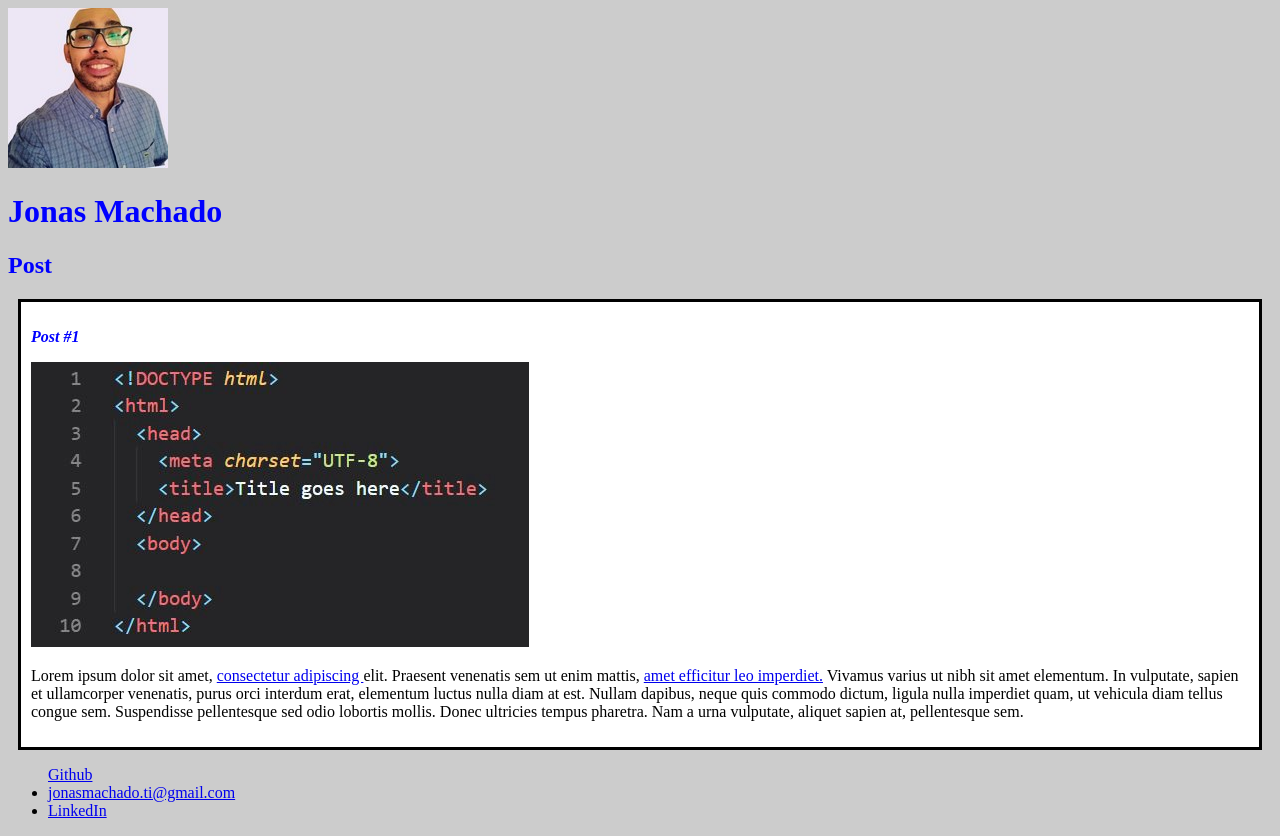
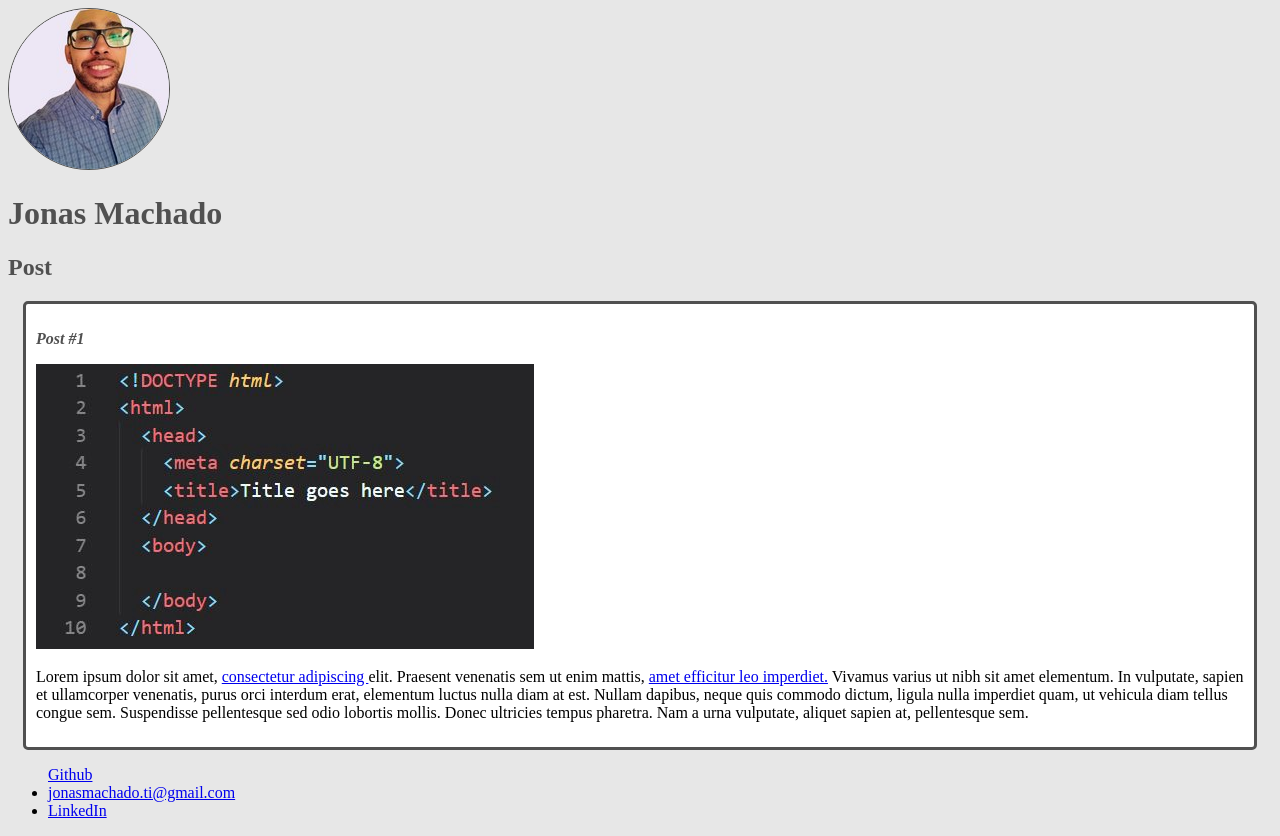
Before and after one commit to jonasmachados/html-project-dio, a plain HTML site: page index.html in a window 1280 px wide. Drawn offline with Linux system fonts and the light colour scheme.

Commit message:
styling elements

```diff
--- a/index.html
+++ b/index.html
@@ -9,7 +9,7 @@
 
 <body>
     <header>
-        <img src='img/perfil.png' alt="Ilustração do rosto do Jonas Machado">
+        <img src='img/perfil.png' alt="Ilustração do rosto do Jonas Machado" class="photo_perfil">
         <h1 id="title"> Jonas Machado</h1>
     </header>
     <section>
@@ -19,9 +19,9 @@
         <article class="post">
             <header>
                 <h3 class="post_title">Post #1</h3>
-                <img src="img/html-code.png" alt="Editor de texto contendo codigo HTML.">
+                <img src="img/html-code.png" alt="Editor de texto contendo codigo HTML." class="post_image">
             </header>
-            <p>
+            <p class="post_content">
                 Lorem ipsum dolor sit amet, <a href="https://www.linkedin.com/in/jonas-machados/"
                     target="_blank">consectetur adipiscing </a> elit. Praesent venenatis sem ut enim
                 mattis, <a href="mailto:jonasmachado.ti@gmail.com"> amet efficitur leo imperdiet.</a> Vivamus varius ut
--- a/style.css
+++ b/style.css
@@ -1,9 +1,14 @@
 body{
-    background: #ccc;
+    background: #e7e7e7;
+}
+
+.photo_perfil{
+    border: 1px solid #505050;
+    border-radius: 50%;
 }
 
 #title, .subtitle, .post_title{
-    color: blue;
+    color: #505050;
 }
 
 .post_title{
@@ -14,6 +19,16 @@ body{
 .post{
     background: #fff;
     padding: 10px;
-    border: 3px solid #000;
-    margin: 10px;
+    border: 3px solid #505050;
+    margin: 15px;
+    border-radius: 5px;;
 }
+
+.post_content{
+    margin: 0;
+    margin-bottom: 15px;
+}
+
+.post_image{
+    margin-bottom: 15px;
+}
```
